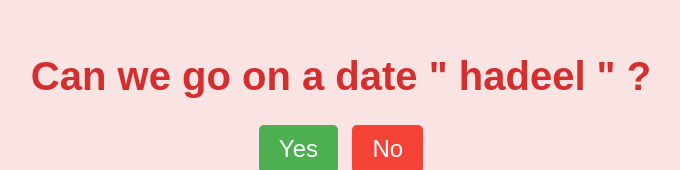
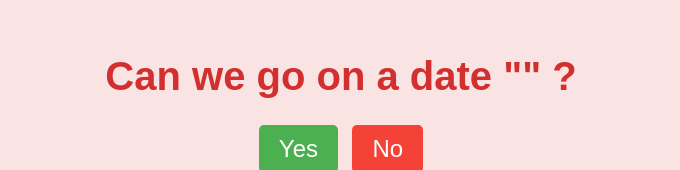
Before and after one commit to X9-m/DATEWEB, a plain HTML site: page index.html in a window 1280 px wide. Shown: the part 138-308 px from the top of the page, without its empty margins (299-979 px from the left). Drawn offline with Linux system fonts and the light colour scheme; no server answers.

Commit message:
Remove name from date invitation in index.html

```diff
--- a/index.html
+++ b/index.html
@@ -8,7 +8,7 @@
 </head>
 <body>
     <div class="container">
-        <h1>Can we go on a date " hadeel " ? </h1>
+        <h1>Can we go on a date "" ? </h1>
         <div class="buttons">
             <button class="yes-button" onclick="handleYesClick()">Yes</button>
             <button class="no-button" onclick="handleNoClick()">No</button>
```
